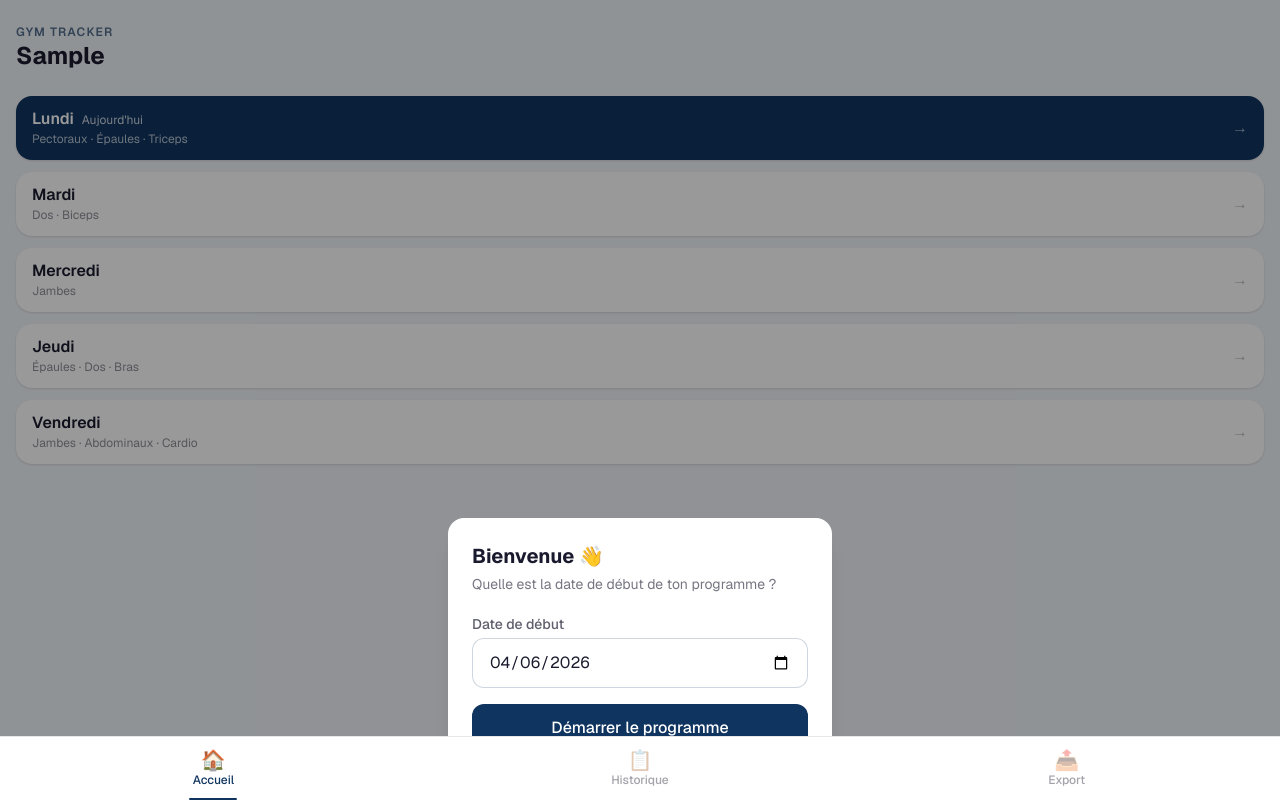
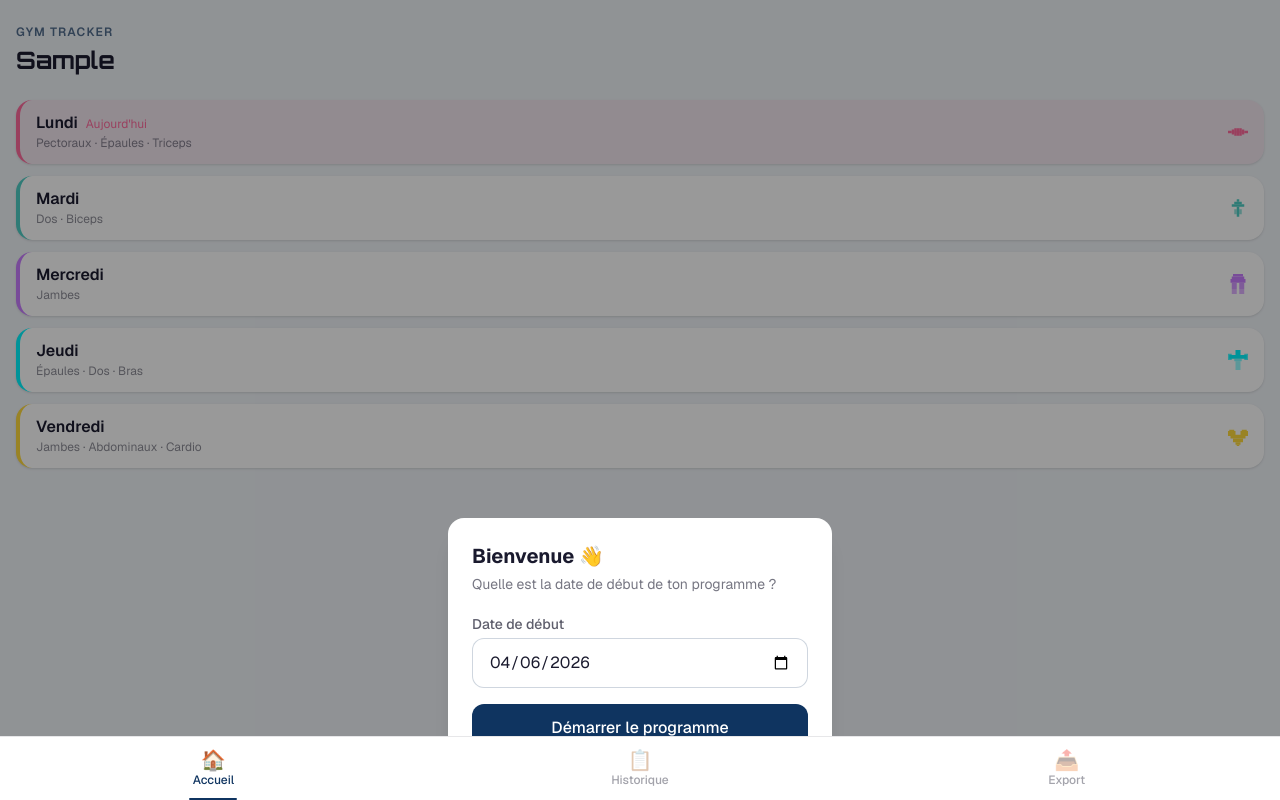
Before and after one commit to ffrechette-spec/entrainement, a Next.js app: page / in a window 1280 px wide. Built offline with nearby package versions, Linux system fonts and the light colour scheme; no server answers; the database is empty; sample sign-in values are in the browser's storage.

Commit message:
feat: home page with 80s tracksuit style cards

```diff
--- a/app/page.tsx
+++ b/app/page.tsx
@@ -4,17 +4,20 @@ import { useEffect, useState } from "react";
 import { useAuth } from "@/hooks/useAuth";
 import SetupModal, { getDateDebut } from "@/components/SetupModal";
 import { getSemaineActuelle, getJourActuel } from "@/lib/utils";
+import { getCouleurJour } from "@/lib/couleurs";
 import { collection, query, where, getDocs } from "firebase/firestore";
 import { db } from "@/lib/firebase";
 import Link from "next/link";
+import PixelIcon from "@/components/PixelIcon";
 import type { JourSemaine } from "@/types";
+import type { PixelIconType } from "@/components/PixelIcon";
 
-const JOURS: { slug: JourSemaine; label: string; focus: string }[] = [
-  { slug: "lundi",    label: "Lundi",    focus: "Pectoraux · Épaules · Triceps" },
-  { slug: "mardi",    label: "Mardi",    focus: "Dos · Biceps" },
-  { slug: "mercredi", label: "Mercredi", focus: "Jambes" },
-  { slug: "jeudi",    label: "Jeudi",    focus: "Épaules · Dos · Bras" },
-  { slug: "vendredi", label: "Vendredi", focus: "Jambes · Abdominaux · Cardio" },
+const JOURS: { slug: JourSemaine; label: string; icon: PixelIconType }[] = [
+  { slug: "lundi",    label: "Lundi",    icon: "pecs" },
+  { slug: "mardi",    label: "Mardi",    icon: "dos" },
+  { slug: "mercredi", label: "Mercredi", icon: "jambes" },
+  { slug: "jeudi",    label: "Jeudi",    icon: "epaules" },
+  { slug: "vendredi", label: "Vendredi", icon: "cardio" },
 ];
 
 function todayDateStr(): string {
@@ -73,46 +76,69 @@ export default function Accueil() {
 
       <div className="px-4 py-6">
         <header className="mb-6">
-          <p className="text-xs font-semibold uppercase tracking-widest text-accent opacity-70">
-            {semaine !== null ? `Semaine ${semaine} / 8` : "Gym Tracker"}
-          </p>
-          <h1 className="text-2xl font-bold text-foreground">
+          {semaine !== null ? (
+            <div className="mb-1 inline-flex items-center gap-1.5 rounded-full bg-gradient-to-r from-retro-bleu/20 to-retro-violet/20 px-3 py-1">
+              <span className="font-retro text-xs font-bold tracking-widest text-retro-bleu">
+                SEMAINE {semaine}
+              </span>
+              <span className="font-retro text-xs text-retro-violet opacity-70">/ 8</span>
+            </div>
+          ) : (
+            <p className="mb-1 text-xs font-semibold uppercase tracking-widest text-accent opacity-70">
+              Gym Tracker
+            </p>
+          )}
+          <h1 className="font-retro text-2xl font-bold text-foreground">
             {user?.displayName?.split(" ")[0] ?? "Entraînement"}
           </h1>
         </header>
 
         <ul className="flex flex-col gap-3">
-          {JOURS.map(({ slug, label, focus }) => {
+          {JOURS.map(({ slug, label, icon }) => {
+            const couleur = getCouleurJour(slug);
             const estAujourdhui = slug === jourActuel;
             const estCompletee = seancesCompletes.has(slug);
             return (
               <li key={slug}>
                 <Link
                   href={`/seance/${slug}`}
-                  className={`flex min-h-[64px] items-center justify-between rounded-2xl px-4 py-3 shadow-sm active:opacity-70 ${
-                    estAujourdhui
-                      ? "bg-accent text-white"
-                      : "bg-white text-foreground"
-                  }`}
+                  className="flex min-h-[64px] items-center justify-between rounded-2xl bg-white px-4 py-3 shadow-sm active:opacity-70 overflow-hidden relative"
+                  style={{
+                    borderLeft: `4px solid ${couleur.hex}`,
+                    backgroundColor: estAujourdhui
+                      ? `${couleur.hex}18`
+                      : undefined,
+                  }}
                 >
                   <div className="min-w-0">
-                    <p className={`font-semibold leading-tight ${estAujourdhui ? "text-white" : "text-foreground"}`}>
+                    <p className="font-semibold leading-tight text-foreground">
                       {label}
                       {estAujourdhui && (
-                        <span className="ml-2 text-xs font-normal opacity-80">Aujourd&apos;hui</span>
+                        <span
+                          className="ml-2 text-xs font-normal"
+                          style={{ color: couleur.hex }}
+                        >
+                          Aujourd&apos;hui
+                        </span>
                       )}
                     </p>
-                    <p className={`text-xs mt-0.5 truncate ${estAujourdhui ? "text-white/70" : "text-foreground/50"}`}>
-                      {focus}
+                    <p className="text-xs mt-0.5 truncate text-foreground/50">
+                      {couleur.label}
                     </p>
                   </div>
                   <div className="flex items-center gap-2 shrink-0 ml-2">
                     {estCompletee && (
-                      <span className="rounded-full bg-green-500/20 px-2 py-0.5 text-xs font-semibold text-green-700">
-                        ✓
+                      <span
+                        className="rounded-full px-2 py-0.5 text-xs font-semibold"
+                        style={{
+                          backgroundColor: `${couleur.hex}25`,
+                          color: couleur.hex,
+                        }}
+                      >
+                        ✓ Complétée
                       </span>
                     )}
-                    <span className={estAujourdhui ? "text-white/60" : "text-foreground/30"}>→</span>
+                    <PixelIcon type={icon} size={20} />
                   </div>
                 </Link>
               </li>
--- a/components/PixelIcon.tsx
+++ b/components/PixelIcon.tsx
@@ -1,5 +1,7 @@
+export type PixelIconType = "pecs" | "dos" | "jambes" | "epaules" | "cardio" | "bras";
+
 interface PixelIconProps {
-  type: "pecs" | "dos" | "jambes" | "epaules" | "cardio" | "bras";
+  type: PixelIconType;
   size?: number;
   className?: string;
 }
```
